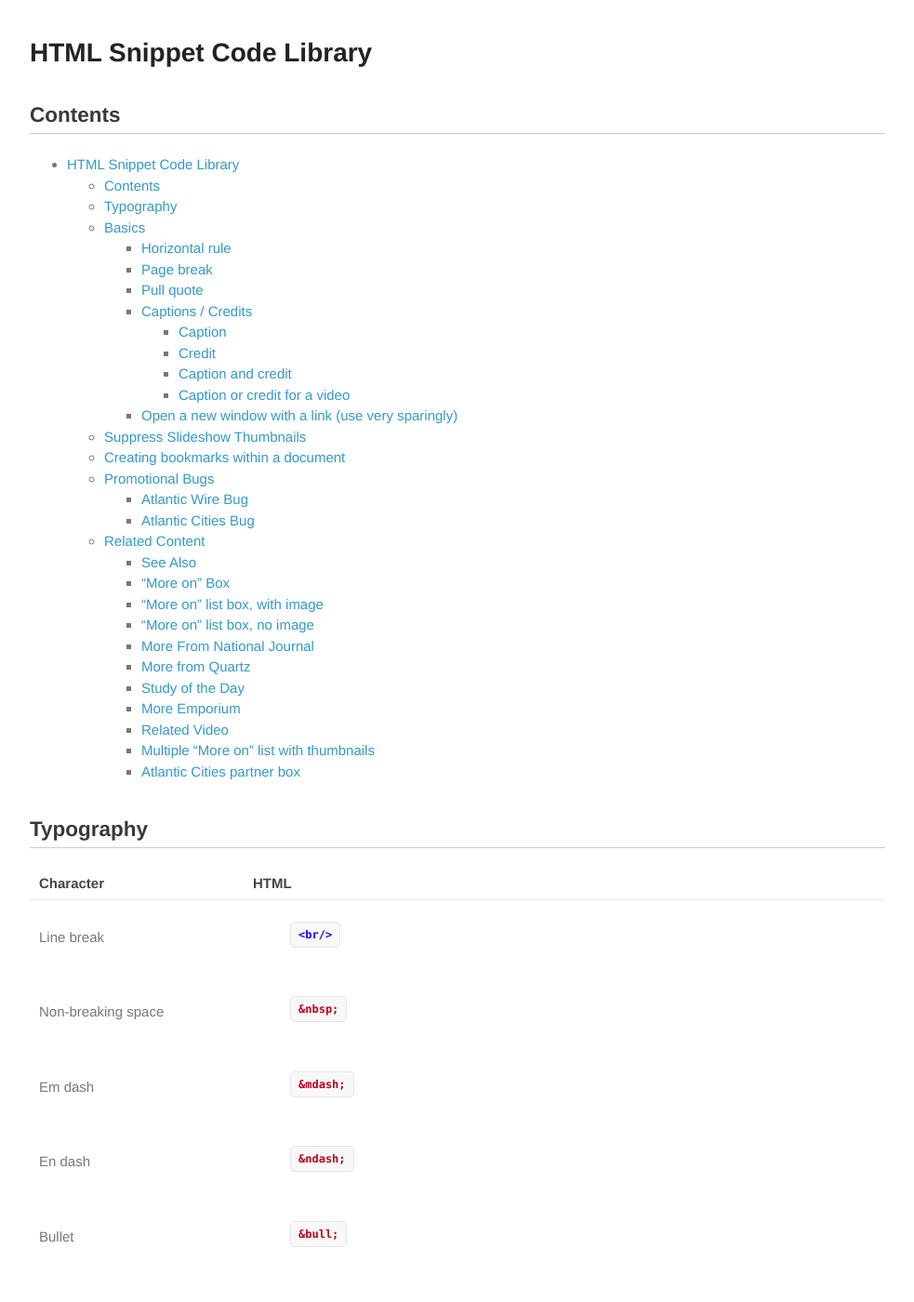
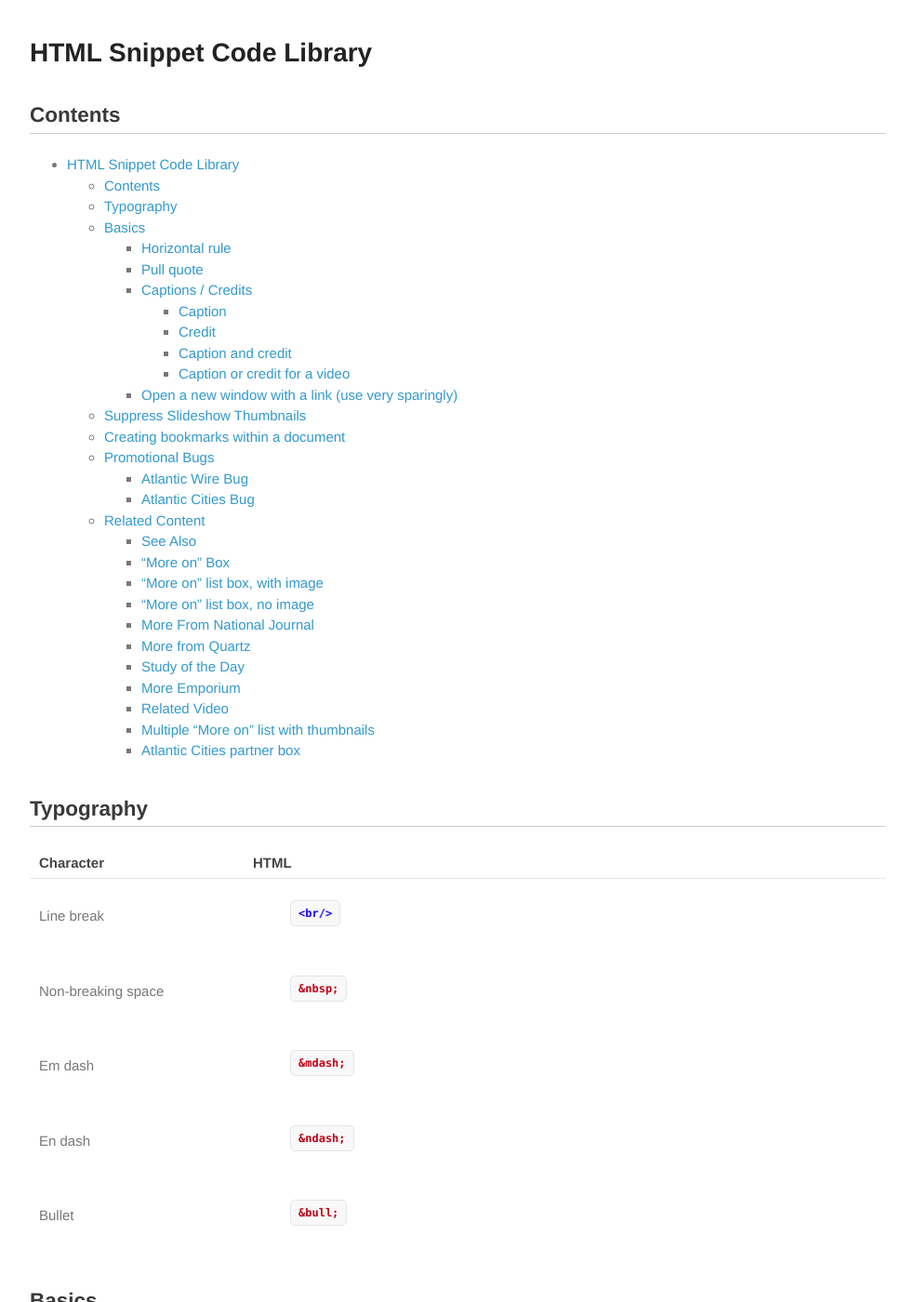
Before and after one commit to Atlantic57/html-snippets, a Jekyll site: the page built from index.md, in a window 1280 px wide and 1400 px high. Shown: the whole window at 93% size, without its empty margins (148-1131 px from the left). Built offline with Jekyll 4.4.1, drawn with Linux system fonts in a browser that asks for light colours; some of the changed text lies outside the part shown.

Commit message:
Remove <pagebreak/> tag
The <pagebreak/> tag is superseded by the CKEDITOR atlanticpagebreak plugin

```diff
--- a/index.md
+++ b/index.md
@@ -73,12 +73,6 @@
 
 {% highlight html %}
 <hr />
-{% endhighlight %}
-
-### Page break
-
-{% highlight html %}
-<pagebreak />
 {% endhighlight %}
 
 ### Pull quote
```
